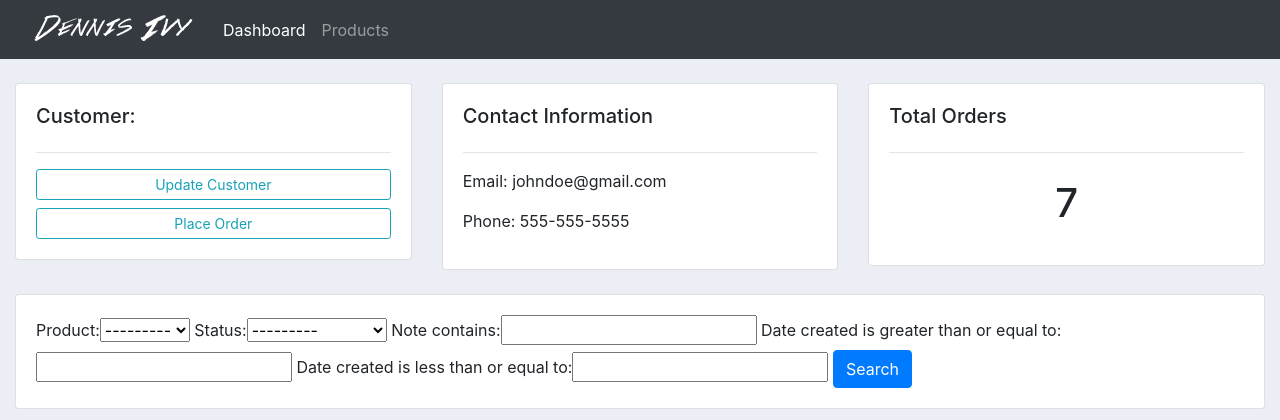
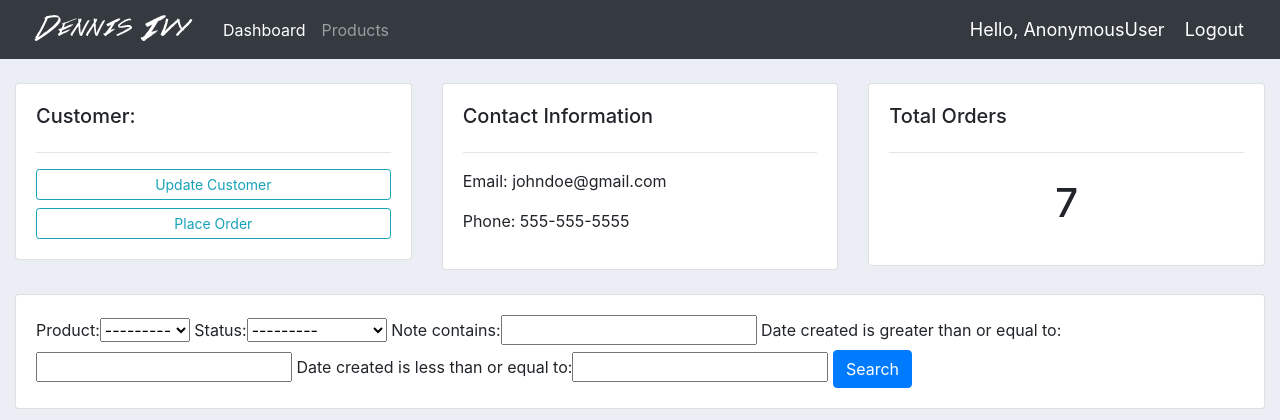
Before and after one commit to ryanZiegenfus/django_tutorial, a Django app: page /customer/1/ in a window 1280 px wide. Shown: the top 420 px of the page. Run offline with Django 3.2, Linux system fonts and the light colour scheme; data comes from the database, SQL or seed files in the repository; both versions use the stored data as it was after the commit; some libraries are stand-ins or nearby versions.

Commit message:
added logout functionality

```diff
--- a/crm/accounts/templates/accounts/navbar.html
+++ b/crm/accounts/templates/accounts/navbar.html
@@ -1,7 +1,17 @@
+
 {% load static %}
 
+
+<style>
+  .hello-msg{
+    font-size: 18px;
+    color: #fff;
+    margin-right: 20px;
+  }
+</style>
+
 <nav class="navbar navbar-expand-lg navbar-dark bg-dark">
-    <img src="{% static 'images/logo.png' %}" alt="">
+ <img src="{% static 'images/logo.png' %}">
   <button class="navbar-toggler" type="button" data-toggle="collapse" data-target="#navbarNav" aria-controls="navbarNav" aria-expanded="false" aria-label="Toggle navigation">
     <span class="navbar-toggler-icon"></span>
   </button>
@@ -15,4 +25,8 @@
       </li>
     </ul>
   </div>
+
+  <span class="hello-msg">Hello, {{request.user}}</span>
+  <span ><a  class="hello-msg" href="{% url 'logout' %}">Logout</a></span>
+
 </nav>
--- a/crm/accounts/urls.py
+++ b/crm/accounts/urls.py
@@ -4,6 +4,7 @@ from . import views
 urlpatterns = [
     path('register/', views.registerPage, name="register"),
     path('login/', views.loginPage, name="login"),
+    path('logout/', views.logoutUser, name="logout"),
 
 
     path('', views.home, name="home"),
--- a/crm/accounts/views.py
+++ b/crm/accounts/views.py
@@ -1,12 +1,18 @@
 from django.shortcuts import render, redirect
 from django.http import HttpResponse
 from django.forms import inlineformset_factory
+from django.contrib.auth.forms import UserCreationForm
+
+from django.contrib.auth import authenticate, login, logout
+
+from django.contrib import messages
+
+from django.contrib.auth.decorators import login_required
+
+# Create your views here.
 from .models import *
 from .forms import OrderForm, CreateUserForm
 from .filters import OrderFilter
-from django.contrib.auth.forms import UserCreationForm
-
-from django.contrib.auth import authenticate, login, logout
 
 
 def registerPage(request):
@@ -38,6 +44,10 @@ def loginPage(request):
 
     context = {}
     return render(request, 'accounts/login.html', context)
+
+def logoutUser(request):
+    logout(request)
+    return redirect('login')
 
 def home(request):
     orders = Order.objects.all()
```
Also changed, not shown: crm/db.sqlite3. Lines whose indentation alone changed are shown as unchanged.
